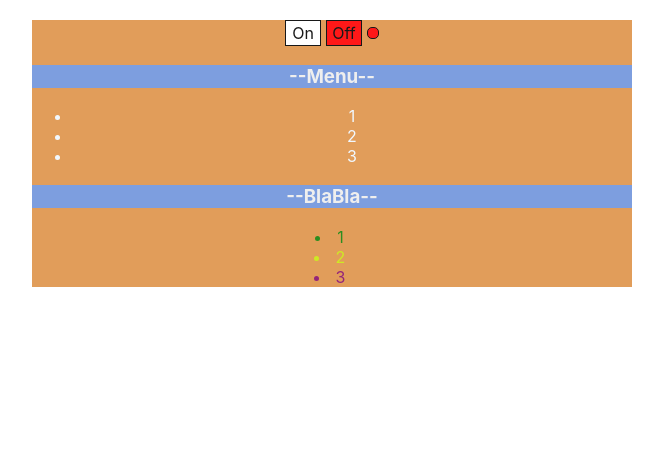
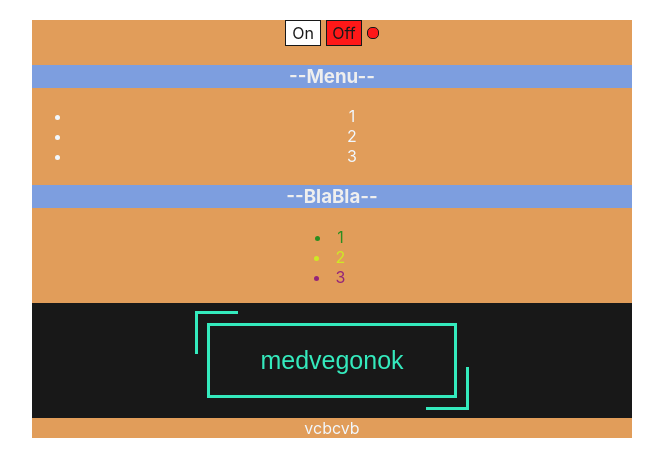
Before and after one commit to lelka00777/KaBzDa, a React (Create React App) app: page / in a window 1280 px wide. Shown: the top 476 px of the page, without its empty margins (308-971 px from the left). Built offline with nearby package versions, Linux system fonts and the light colour scheme.

Commit message:
10_kabzda Storybook OnOff :)

```diff
--- a/src/App.css
+++ b/src/App.css
@@ -71,3 +71,44 @@ h3 {
 .onClick3{
   color: #80006f;
 }
+
+.button-contener{
+  background: black;
+ padding: 20px;
+}
+
+.button {
+  text-decoration: none;
+  font-size: 25px;
+  color: #1fe8b6;
+  padding: 20px 50px;
+  border: 3px solid #1fe8b6;
+  position: relative;
+  background: black;
+}
+
+.button::before,
+.button::after {
+  content: "";
+  position: absolute;
+  width: 40px;
+  height: 40px;
+  border: inherit;
+  transition: all .5s;
+}
+.button::before {
+  top: -15px;
+  left: -15px;
+  border-width: 3px 0 0 3px;
+}
+.button::after {
+  bottom: -15px;
+  right: -15px;
+  border-width: 0 3px 3px 0;
+}
+
+.button:hover::before,
+.button:hover::after {
+  width: calc(100% + 27px);
+  height: calc(100% + 27px);
+}
--- a/src/App.tsx
+++ b/src/App.tsx
@@ -9,6 +9,8 @@ import {Rating, RattingValueType} from "./Components/Rating/Rating";
 import {UncontrollendRating} from "./Components/Rating/UncontrolledRatting";
 import {UnconrolledOnOff} from "./Components/UncontrolledOnOf/UncontrolledOnOf";
 import {OnOff} from "./Components/oNoFF/OnOf";
+import {ButtonAnimation} from "./Components/ButtonAnimation/ButtonAnimation";
+import {NeonSocialIcon} from "./Components/NeonSocialIcon/NeonSocialIcon";
 
 
 function App() {
@@ -51,7 +53,8 @@ function App() {
             {/*<UncontrollendRating />*/}
             {/*      <Rating value={rattingValue} onClick={setRttingValue}/>*/}
 
-
+            <ButtonAnimation />
+            <NeonSocialIcon />
         </div>
     );
 }
--- /dev/null
+++ b/src/Components/ButtonAnimation/ButtonAnimation.tsx
@@ -0,0 +1,10 @@
+import React from 'react';
+
+export const ButtonAnimation = () => {
+    return (
+        <div className={'button-contener'}>
+
+            <button className={'button'}>medvegonok</button>
+        </div>
+    );
+};
--- /dev/null
+++ b/src/Components/NeonSocialIcon/NeonSocialIcon.tsx
@@ -0,0 +1,9 @@
+import React from 'react';
+
+export const NeonSocialIcon = () => {
+    return (
+        <div>
+            vcbcvb
+        </div>
+    );
+};
```
Also changed, not shown: 1 other file (tests, documents, lock files or other folders).
